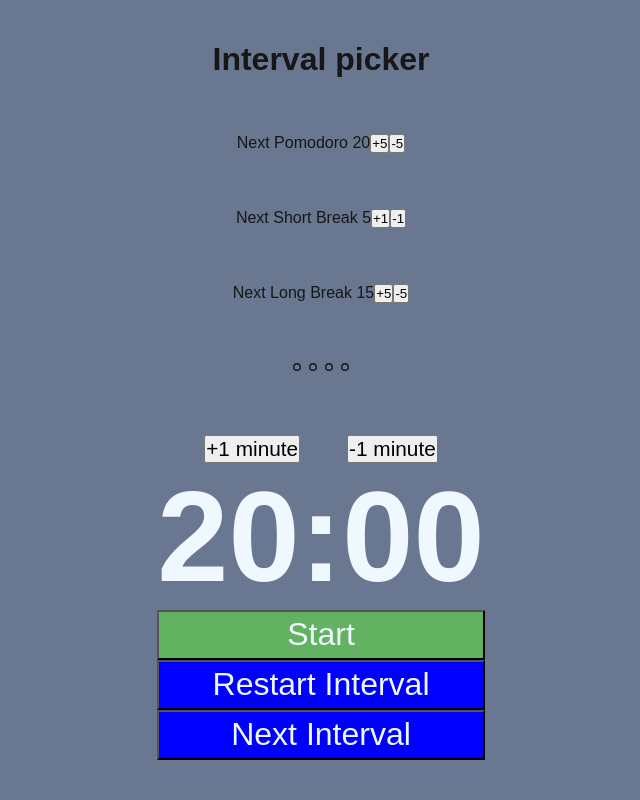
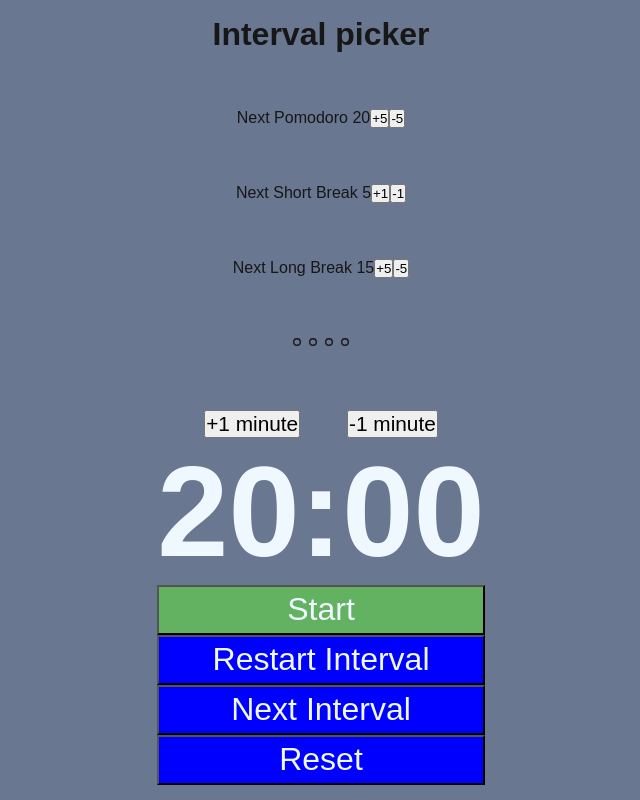
Before and after one commit to NoelleDeAngelo/Pomodoro-Timer, a Next.js app: page / in a window 1280 px wide. Shown: the whole page, without its empty margins (319-959 px from the left). Built offline with nearby package versions, Linux system fonts and the light colour scheme.

Commit message:
Add button to reset block of intervals

```diff
--- a/src/app/components/Timer.jsx
+++ b/src/app/components/Timer.jsx
@@ -3,7 +3,7 @@
 import { useState, useEffect } from "react";
 
 
-export default function Timer({time, changeInterval}) {
+export default function Timer({time, changeInterval, reset}) {
 
   const [timeInSec, setTimeInSec] = useState(time*60)
   const[isCounting, setIsCounting]= useState(false)
@@ -79,6 +79,15 @@
         >
           Next Interval
         </button>
+        <button
+          className={styles.startstopbutton}
+          onClick={() => {
+            reset();
+            setTimeInSec(time*60)
+          }}
+        >
+          Reset
+        </button>
       </div>
     </>
   );
--- a/src/app/page.js
+++ b/src/app/page.js
@@ -44,6 +44,11 @@
     }
   }
 
+  const reset = () => {
+    setCurrentInterval("pom")
+    setCurrentIntervalLength(pomTime)
+    setRoundsCount(0)
+  }
 
   const generateDots = () => {
     let count = roundsCount
@@ -76,6 +81,7 @@
           className={styles.timer}
           time={currentIntervalLength}
           changeInterval={changeInterval}
+          reset={reset}
         />
       </main>
       <footer className={styles.footer}></footer>
```
